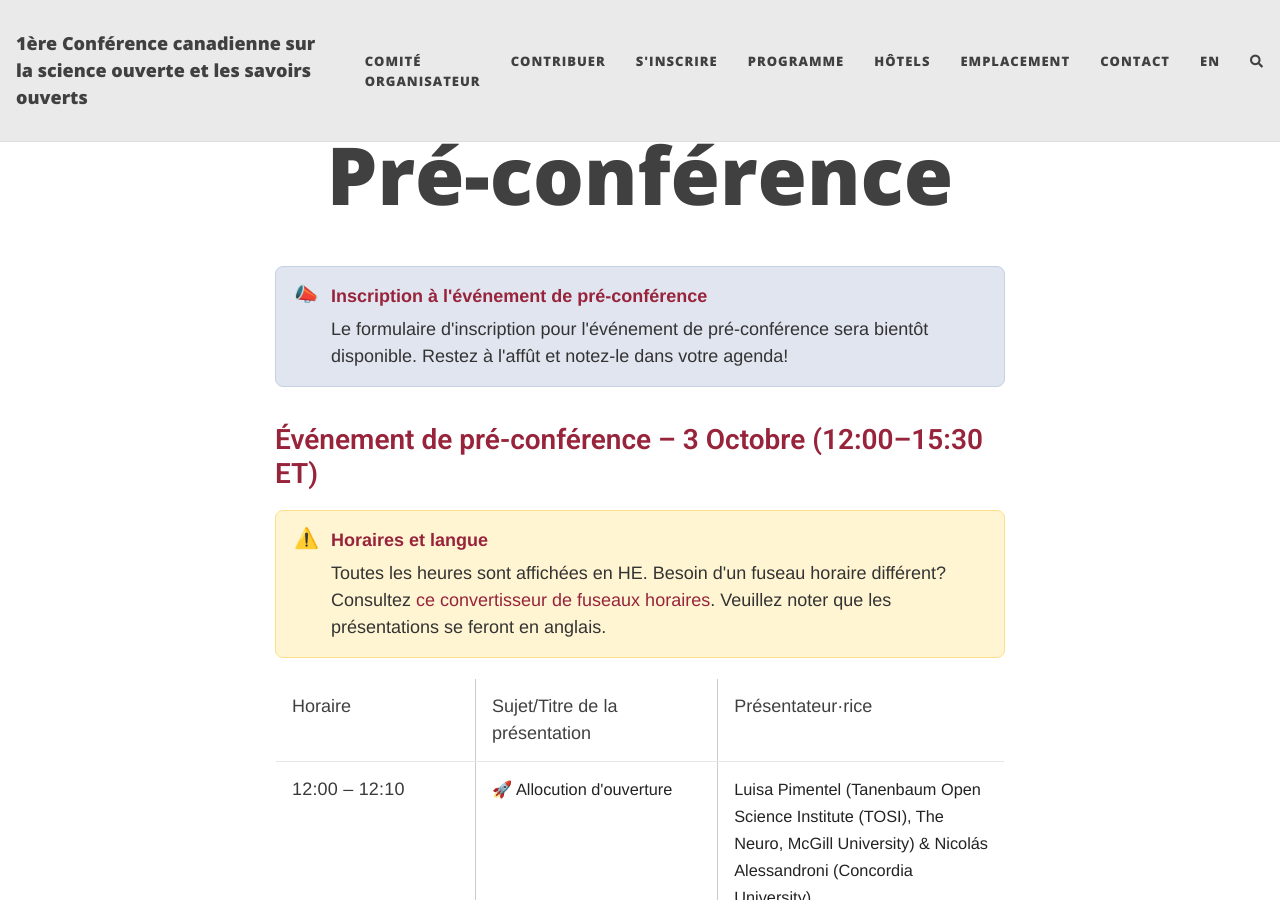
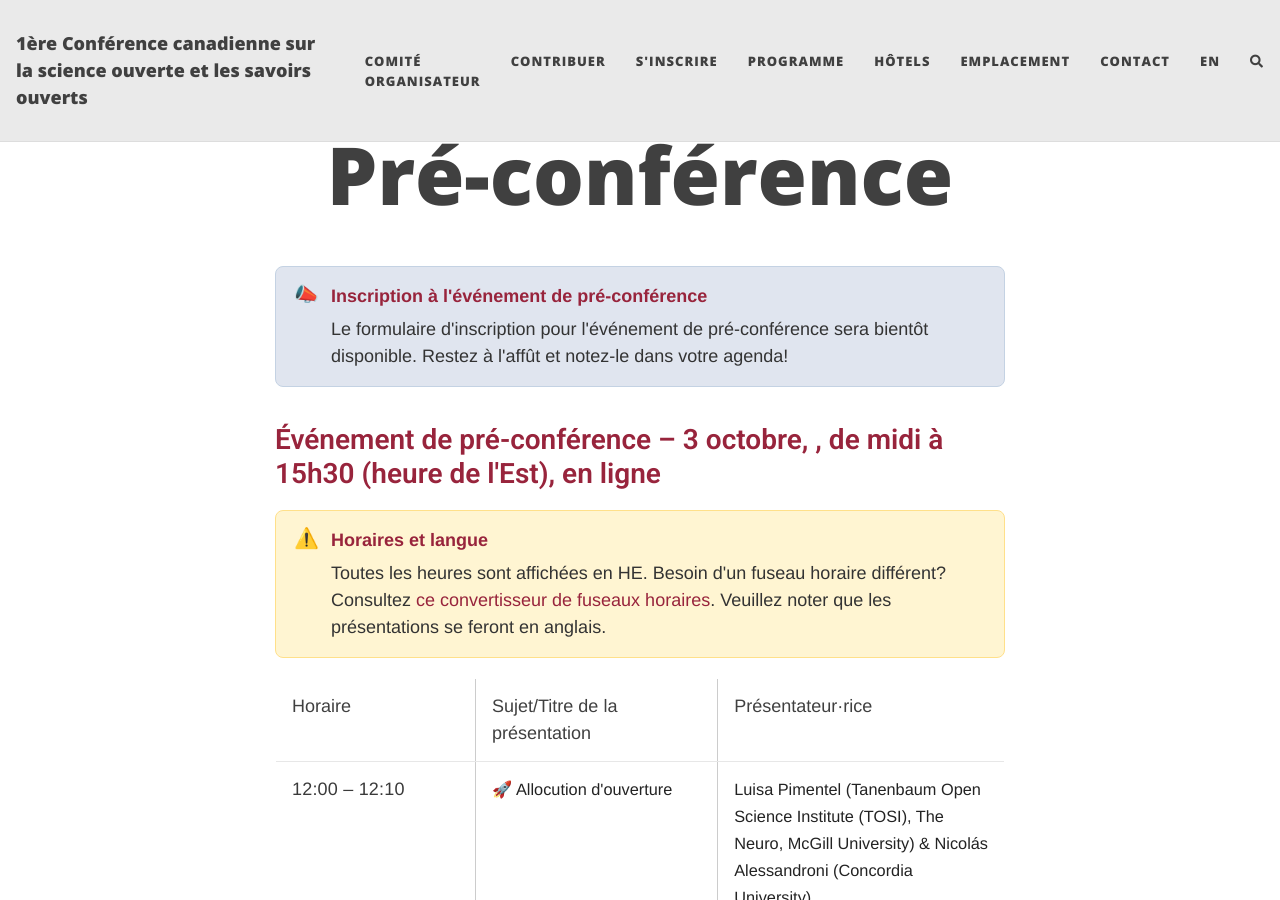
Before and after one commit to oscanada/oscanada.github.io, a Jekyll site: the page built from fr/preconference.html, in a window 1280 px wide and 900 px high. Built offline with Jekyll 4.4.1, drawn with Linux system fonts in a browser that asks for light colours; nearby versions of some CDN libraries; comment, search, counter and statistics services are not loaded.

Commit message:
Update preregistration

```diff
--- a/en/preconference.html
+++ b/en/preconference.html
@@ -159,7 +159,7 @@ cover-img:
 </div>
 
   <main class="schedule">
-    <h5>Pre-conference event – October 3 (12:00–15:30 ET)</h5>
+    <h5>Pre-conference event – October 3, noon–15:30 ET, online</h5>
 
 <div class="callout_warning">
   <div class="callout__icon">⚠️</div>
--- a/fr/preconference.html
+++ b/fr/preconference.html
@@ -159,7 +159,7 @@ cover-img:
 </div>
 
   <main class="schedule">
-    <h5>Événement de pré-conférence – 3 Octobre (12:00–15:30 ET)</h5>
+    <h5>Événement de pré-conférence – 3 octobre, , de midi à 15h30 (heure de l'Est), en ligne</h5>
 
 <div class="callout_warning">
   <div class="callout__icon">⚠️</div>
```
Also changed, not shown: other parts of en/preconference.html (+1 -1 lines), other parts of fr/preconference.html (+1 -1 lines), 1 other file.
